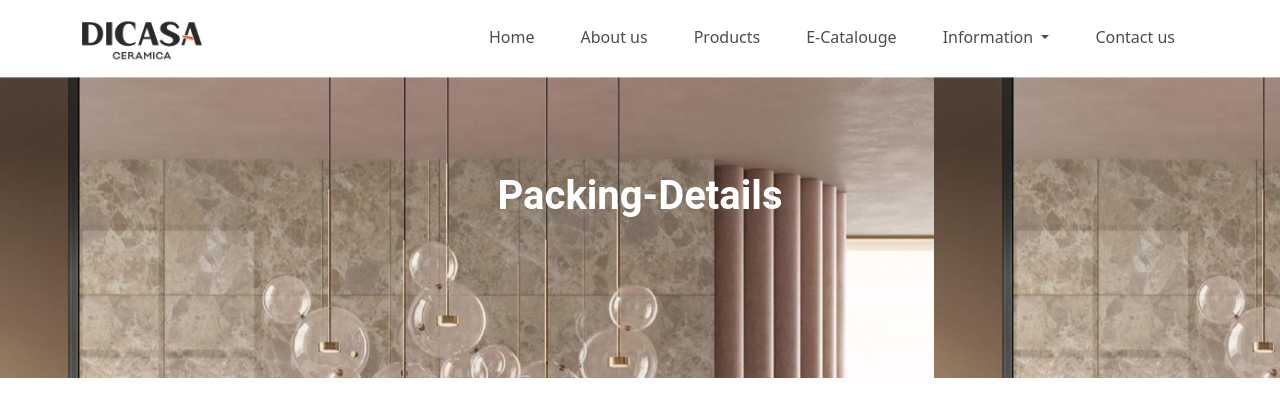
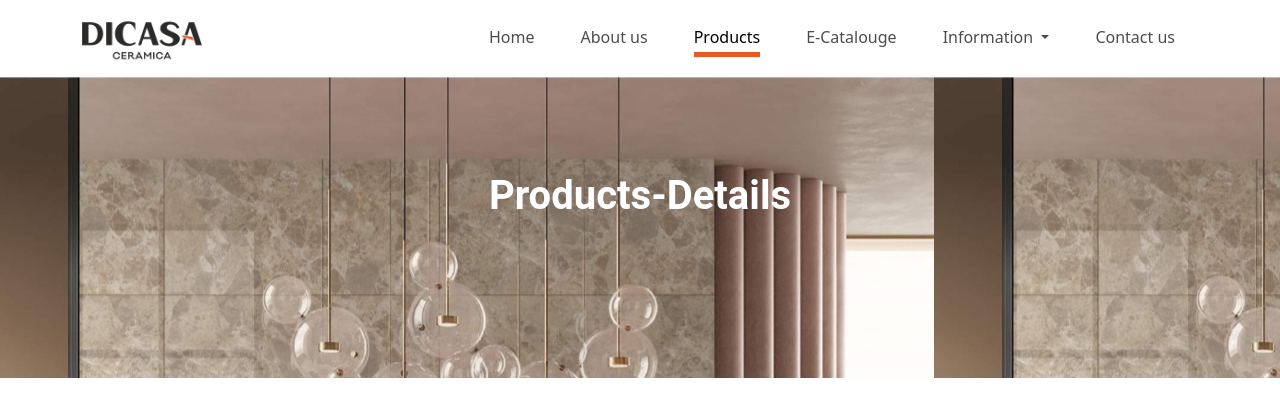
Before and after one commit to Yash-Daxini/dicasa, a PHP site: page /product-details.php in a window 1280 px wide. Shown: the top 420 px of the page. Run offline with PHP 8.4, Linux system fonts and the light colour scheme; some libraries are stand-ins or nearby versions.

Commit message:
Design changes

```diff
--- a/c_layout/Footer/Footer_Partial/footer.php
+++ b/c_layout/Footer/Footer_Partial/footer.php
@@ -80,27 +80,27 @@ echo "
             <ul>
               <li class='m-2'>
                 <i class='bi bi-chevron-right'></i
-                ><a href='Type/porcelain-tiles'>PORCELAIN TILES</a>
+                ><a href='products.php'>PORCELAIN TILES</a>
               </li>
 
               <li class='m-2'>
                 <i class='bi bi-chevron-right'></i
-                ><a href='Type/porcelain-slabs'>PORCELAIN SLABS</a>
+                ><a href='products.php'>PORCELAIN SLABS</a>
               </li>
 
               <li class='m-2'>
                 <i class='bi bi-chevron-right'></i
-                ><a href='Type/wall-tiles'>WALL TILES</a>
+                ><a href='products.php'>WALL TILES</a>
               </li>
 
               <li class='m-2'>
                 <i class='bi bi-chevron-right'></i
-                ><a href='Type/outdoor-tiles'>OUTDOOR TILES</a>
+                ><a href='products.php'>OUTDOOR TILES</a>
               </li>
 
               <li class='m-2'>
                 <i class='bi bi-chevron-right'></i
-                ><a href='Type/spc-lvt-vinyl-flooring'
+                ><a href='products.php'
                   >SPC-LVT VINYL FLOORING</a
                 >
               </li>
--- a/c_layout/Header/Header_Partial/navbar.php
+++ b/c_layout/Header/Header_Partial/navbar.php
@@ -27,7 +27,7 @@ echo "
             </li>
             <li class='nav-item "?> <?php if($page == "aboutus.php") echo "active" ?>
             <?php echo "'><a class='nav-link' href='aboutus.php'>About us</a></li>
-            <li class='nav-item "?> <?php if($page == "products.php") echo "active" ?>
+            <li class='nav-item "?> <?php if($page == "products.php"||$page == "product-details.php" ) echo "active" ?>
             <?php echo "'><a class='nav-link' href='products.php'>Products</a></li>
             <li class='nav-item "?> <?php if($page == "catalouge.php") echo "active" ?>
             <?php echo "'><a class='nav-link' href='catalouge.php'>E-Catalouge</a></li>
--- a/furni/css/style.css
+++ b/furni/css/style.css
@@ -27,6 +27,17 @@ a {
   transition: .3s all ease;
   color: #2f2f2f;
   text-decoration: underline;
+}
+.productDetailsDivImg{
+  transform: rotate(90deg);
+}
+.productDetailsDivImg img{
+  height: 350px;
+  width: 350px;
+}
+.productDetailsDiv{
+  height: 350px;
+  width: 400px;
 }
 .productPageBtnUnderLine{
   position: relative;
--- a/product-details.js
+++ b/product-details.js
@@ -33,11 +33,11 @@ document.addEventListener("DOMContentLoaded", function () {
         let allProductsDiv = document.getElementById("product-details");
         data.data.forEach((element) => {
           allProductsDiv.innerHTML += `
-            <div class="d-flex justify-content-center align-items-center gap-5 flex-wrap">
-                <div class="card border-light shadow-lg mb-3" style="width: 18rem;">
+            <div class="d-flex justify-content-center gap-5 align-items-center flex-wrap">
+                <div class="card border-dark shadow-lg mb-3 productDetailsDivImg">
                     <img src="https://kingdomceramic.com/Images/product/${element.ImagePath}" class="card-img-top" alt="Can't Load Image">
                 </div>
-                <div class="card border-0 shadow-lg text-center p-5" style="width: 18rem; font-size:20px">
+                <div class="card border-0 productDetailsDiv shadow-lg text-center p-4" style=" font-size:20px">
                     <h5 class="card-text fw-900">${element.ProductName}</h5>
                     <br>
                     <br>
--- a/product-details.php
+++ b/product-details.php
@@ -5,7 +5,7 @@ $MetaOgImage = "dfsa";
 $MetaKeywords = "fas";
 $MetaOgImage = "fd";
 $MetaOgDescription = "fdf";
-$Title = "Dicasa Ceramic - Products-Details";
+$Title = "Products-Details - Dicasa Ceramic";
 include_once __DIR__ . '/c_layout/Header/header.php';
 ?>
 
@@ -14,7 +14,7 @@ include_once __DIR__ . '/c_layout/Header/header.php';
     background: url('furni/images/P7.jpg');
   ">
     <div>
-        <h1 class="text-white" style="filter: brightness(1);">Packing-Details</h1>
+        <h1 class="text-white" style="filter: brightness(1);">Products-Details</h1>
     </div>
 </div>
 
--- a/product.js
+++ b/product.js
@@ -291,7 +291,7 @@ const displayAllProducts = () => {
         allProductsDiv.innerHTML += `
               <div class="col-lg-4 col-md-6 col-sm-6 col-12 my-4" data-zanim-xs='{"delay":0.1}'
               style="transform: translate(0px, 0px); opacity: 1">
-              <a href='product-details.php?&ProductUrl=${element.ProductUrl}'>
+              <a class="text-decoration-none" href='product-details.php?&ProductUrl=${element.ProductUrl}'>
               <div class="card border-light shadow-lg mb-3 d-flex justify-content-center align-items-center" style="width: 18rem;">
                 <img src="https://kingdomceramic.com/Images/product/${element.ImagePath}" alt=""
                   class="card-img-top tilesImg img-fuild" style="transform: rotate(0deg)" />
--- a/products.php
+++ b/products.php
@@ -9,13 +9,11 @@ $Title = "Products - Dicasa Ceramic";
 include_once __DIR__ . '/c_layout/Header/header.php';
 ?>
 
-<a href='product-details.php?name=abc'>Link</a>
-
 <div class="hero heroBackgroundImageDiv d-flex justify-content-center align-items-center" style="
     background: url('furni/images/P7.jpg');
   ">
   <div>
-    <h1 class="text-white" style="filter: brightness(1);">Packing-Details</h1>
+    <h1 class="text-white" style="filter: brightness(1);">Products</h1>
   </div>
 </div>
 
```
